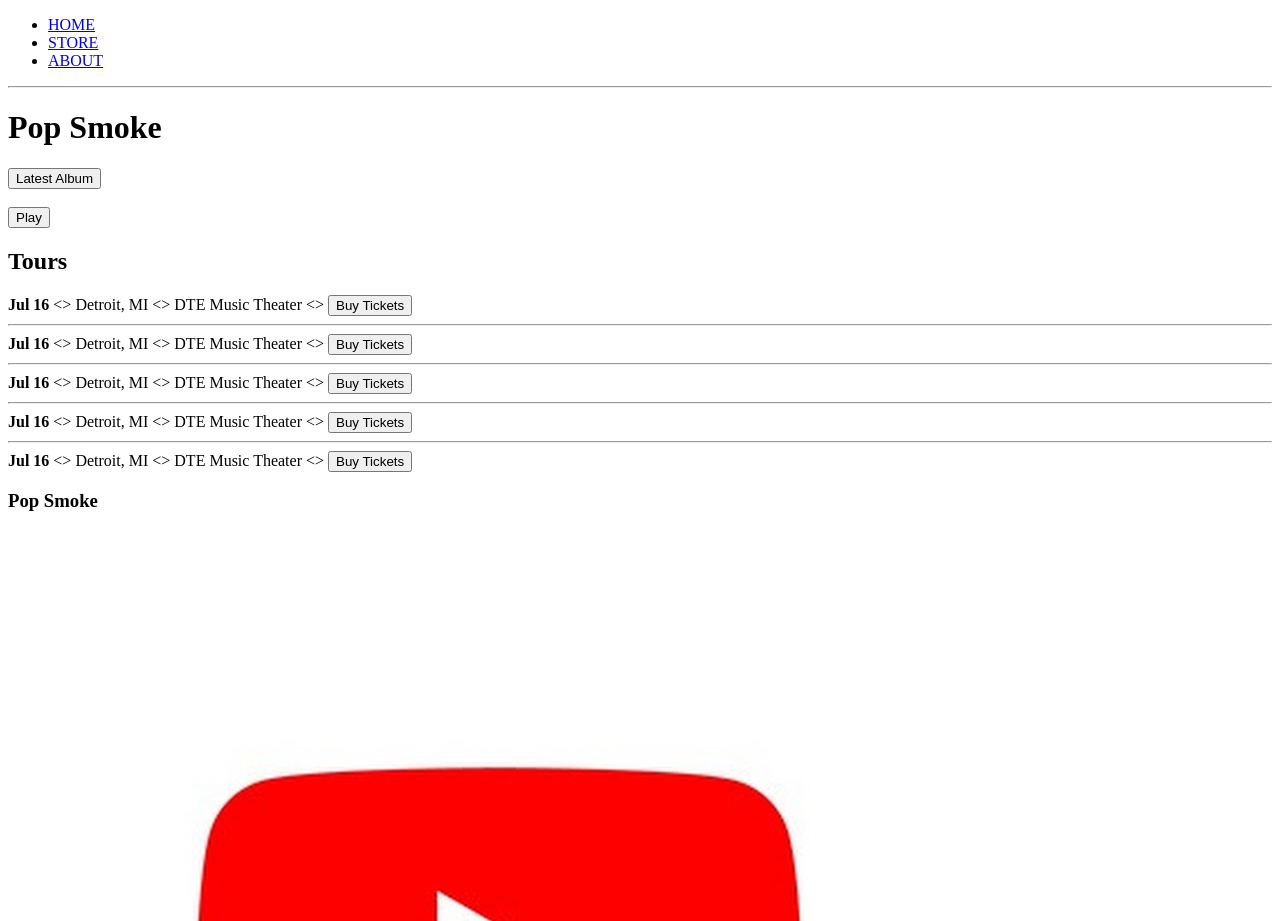
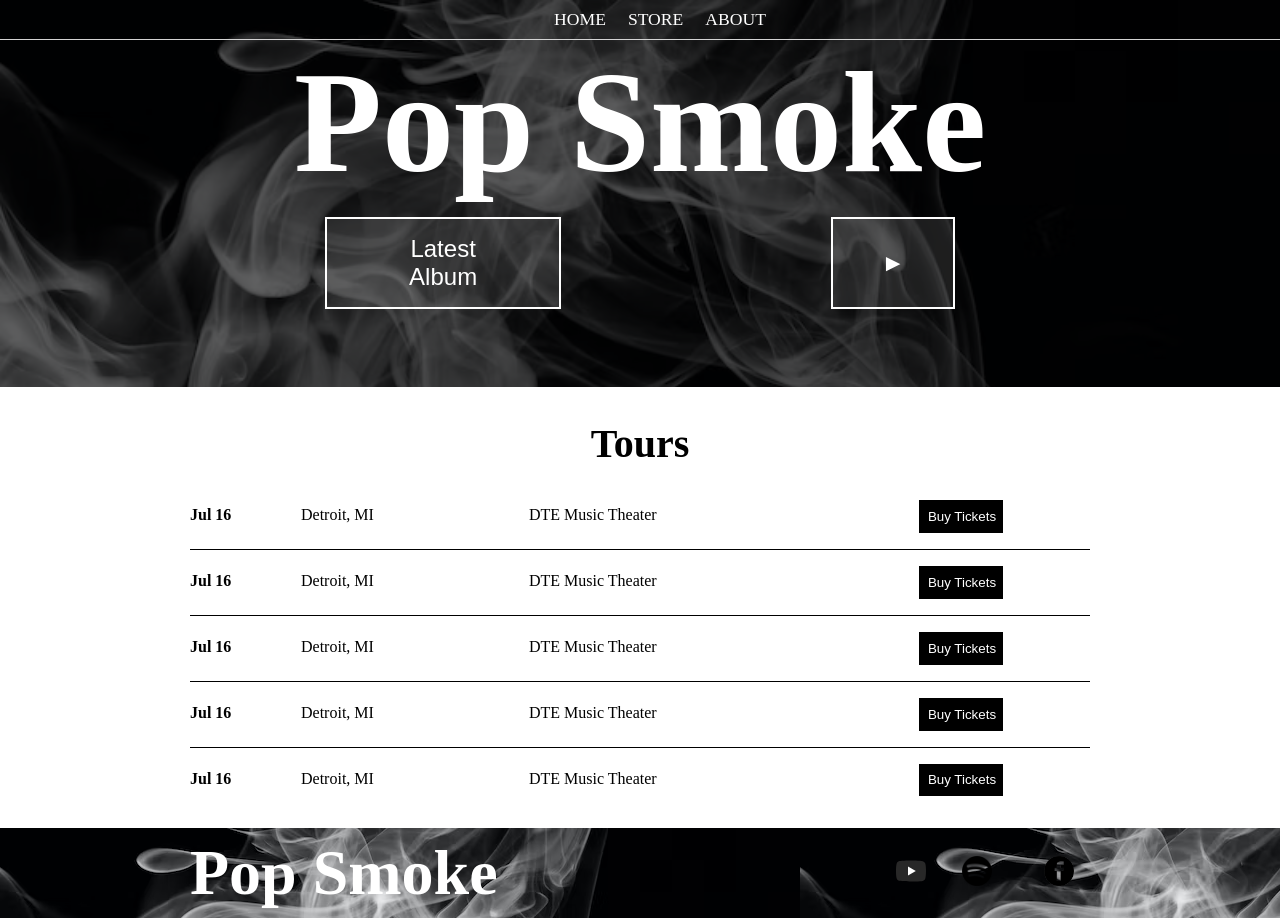
Before and after one commit to rwpc1/Favorite-Musician-, a plain HTML site: page index.html in a window 1280 px wide. Shown: the top 921 px of the page. Drawn offline with Linux system fonts and the light colour scheme.

Commit message:
Finished styling homepage and about page

```diff
--- a/index.html
+++ b/index.html
@@ -4,98 +4,88 @@
     <meta charset="UTF-8" />
     <meta http-equiv="X-UA-Compatible" content="IE=edge" />
     <meta name="viewport" content="width=device-width, initial-scale=1.0" />
+    <link rel="stylesheet" href="styles.css" />
     <title>Pop Smoke</title>
   </head>
   <body>
-    <header>
-      <nav>
+    <header class="main-header">
+      <nav class="nav main-nav">
         <ul>
           <li><a href="index.html">HOME</a></li>
           <li><a href="store.html">STORE</a></li>
           <li><a href="about.html">ABOUT</a></li>
         </ul>
       </nav>
-      <hr />
-      <h1>Pop Smoke</h1>
-      <button type="button">Latest Album</button>
-      <br />
-      <br />
-      <!-- Find a suitable background image -->
-      <button type="button">Play</button>
+      <h1 class="artist-name artist-name-large">Pop Smoke</h1>
+      <div class="container buttons">
+        <button class="btn btn-header" type="button">Latest Album</button>
+        <button class="btn btn-header" type="button">&#9658</button>
+    </div>
   </header>
-    <section>
-      <h2>Tours</h2>
+
+    <section class="content-section container">
+      <h2 class="section-header">Tours</h2>
       <div>
-        <div>
-          <strong>Jul 16</strong>
-          &lt;&gt;
-          <span>Detroit, MI</span>
-          &lt;&gt;
-          <span>DTE Music Theater</span>
-          &lt;&gt;
-          <button type="button">Buy Tickets</button>
-          <hr />
-          <div>
-            <strong>Jul 16</strong>
-            &lt;&gt;
-            <span>Detroit, MI</span>
-            &lt;&gt;
-            <span>DTE Music Theater</span>
-            &lt;&gt;
-            <button type="button">Buy Tickets</button>
-            <hr />
-            <div>
-              <strong>Jul 16</strong>
-              &lt;&gt;
-              <span>Detroit, MI</span>
-              &lt;&gt;
-              <span>DTE Music Theater</span>
-              &lt;&gt;
-              <button type="button">Buy Tickets</button>
-              <hr />
-              <div>
-                <strong>Jul 16</strong>
-                &lt;&gt;
-                <span>Detroit, MI</span>
-                &lt;&gt;
-                <span>DTE Music Theater</span>
-                &lt;&gt;
-                <button type="button">Buy Tickets</button>
-                <hr />
-                <div>
-                  <strong>Jul 16</strong>
-                  &lt;&gt;
-                  <span>Detroit, MI</span>
-                  &lt;&gt;
-                  <span>DTE Music Theater</span>
-                  &lt;&gt;
-                  <button type="button">Buy Tickets</button>
+        <div class="tour-row">
+          <span class="tour-item tour-date">Jul 16</span>
+          <span class="tour-item tour-city">Detroit, MI</span>
+          <span class="tour-item tour-arena">DTE Music Theater</span>
+          <button class="tour-item btn tour-btn btn-primary " type="button">Buy Tickets</button>
+        </div>
 
+        <div class="tour-row">
+          <span class="tour-item tour-date">Jul 16</span>
+          <span class="tour-item tour-city">Detroit, MI</span>
+          <span class="tour-item tour-arena">DTE Music Theater</span>
+          <button class="tour-item btn tour-btn btn-primary" type="button">Buy Tickets</button>
+        </div>
+
+        <div class="tour-row">
+          <span class="tour-item tour-date">Jul 16</span>
+          <span class="tour-item tour-city">Detroit, MI</span>
+          <span class="tour-item tour-arena">DTE Music Theater</span>
+          <button class="tour-item btn tour-btn btn-primary" type="button">Buy Tickets</button>
+        </div>
+
+        <div class="tour-row">
+          <span class="tour-item tour-date">Jul 16</span>
+          <span class="tour-item tour-city">Detroit, MI</span>
+          <span class="tour-item tour-arena">DTE Music Theater</span>
+          <button class="tour-item btn tour-btn btn-primary" type="button">Buy Tickets</button>
+        </div>
+
+        <div class="tour-row">
+          <span class="tour-item tour-date">Jul 16</span>
+          <span class="tour-item tour-city">Detroit, MI</span>
+          <span class="tour-item tour-arena">DTE Music Theater</span>
+          <button class="tour-item btn tour-btn btn-primary" type="button">Buy Tickets</button>
         </div>
       </div>
     </section>
 
-    <footer>
-      <h3>Pop Smoke</h3>
-      <ul>
+    <footer class="main-footer">
+      <div class="container main-footer-container">
+        <h3 class="artist-name">Pop Smoke</h3>
+        <ul class="nav footer-nav">
           <li>
             <a href="https://www.youtube.com/" target="_blank"
-            ><img src="/images/youtube.jpeg" />
+              ><img src="/images/YouTube_dark_icon_(2017).svg" />
             </a>
           </li>
           <li>
             <a href="https://www.spotify.com/us/" target="_blank"
-            ><img src="/images/Spotify.jpeg"
+              ><img src="/images/spotify-black.png"
             /></a>
           </li>
           <li>
             <a>
               <a href="https://www.facebook.com/" target="_blank"
-              ><img src="/images/facebook.png"
+                ><img src="/images/Facebook+Icon+Black.png"
               /></a>
             </a>
           </li>
         </ul>
+      </div>
     </footer>
   </body>
 </html>
--- /dev/null
+++ b/styles.css
@@ -0,0 +1,176 @@
+* font {
+  box-sizing: border-box;
+}
+
+html,
+body {
+  margin: 0;
+  padding: 0;
+}
+
+.nav ul {
+  margin: 0;
+}
+
+.nav li {
+  display: inline;
+}
+
+.nav a {
+  display: inline-block;
+  padding: 0.5em;
+  text-decoration: none;
+  color: white;
+}
+
+.nav a:hover {
+  background-color: lightgrey;
+}
+
+.main-nav {
+  text-align: center;
+  font-size: 1.1em;
+  font-weight: lighter;
+  border-bottom: 1px solid lightgrey;
+}
+
+.main-nav li {
+  padding: 0, 5%;
+}
+
+.main-header {
+  background-color: rgba(0, 0, 0, 0.6);
+  background-image: url(/images/header-background.avif);
+  background-blend-mode: multiply;
+  background-size: cover;
+  padding-bottom: 30px;
+}
+
+.artist-name {
+  text-align: center;
+  margin: 0;
+  font-size: 4em;
+  color: white;
+}
+
+.artist-name-large {
+  font-size: 9em;
+}
+
+.content-section {
+  margin: 1em;
+}
+
+.container {
+  max-width: 900px;
+  margin: 0 auto;
+  padding: 0 1.5em;
+}
+
+.section-header {
+  text-align: center;
+  font-size: 2.5em;
+}
+
+.about-artist-image {
+  float: left;
+  height: 200px;
+  width: 200px;
+  margin: 15px;
+  border-radius: 50%;
+}
+
+.main-footer {
+  background-image: url(/images/header-background.avif);
+  color: white;
+  padding: 0.25em 0;
+}
+
+.main-footer-container {
+  display: flex;
+  align-items: center;
+}
+
+.main-footer-container ul {
+  flex-grow: 1;
+  text-align: end;
+}
+
+.footer-nav li {
+  padding: 0 0.5em;
+}
+
+.footer-nav img {
+  width: 30px;
+  height: 30px;
+}
+
+.btn {
+  text-align: center;
+  vertical-align: middle;
+  padding: 0.67em;
+  cursor: pointer;
+}
+
+.btn-header {
+  margin: 0.5em 15% 2em 15%;
+  color: white;
+  border: 2px solid white;
+  background-color: rgba(255, 255, 255, 0.1);
+  border-radius: 0;
+  font-size: 1.5em;
+  font-weight: lighter;
+  padding-left: 2em;
+  padding-right: 2em;
+}
+
+.btn-header:hover {
+  background-color: black;
+}
+
+.tour-row {
+  border-bottom: 1px solid black;
+  padding-bottom: 1em;
+  margin-bottom: 1em;
+}
+
+.tour-row:last-child {
+  border-bottom: none;
+}
+
+.tour-item {
+  display: inline-block;
+  padding-right: 0.5em;
+}
+
+.tour-date {
+  font-weight: bold;
+  width: 11%;
+}
+
+.tour-city {
+  width: 24%;
+}
+
+.tour-arena {
+  width: 42%;
+}
+
+.tour-btn {
+  max-width: 19%;
+}
+
+.btn-primary {
+  background-color: black;
+  color: white;
+  border: none;
+  border-radius: 0;
+}
+
+.btn-primary:hover {
+  background-color: black;
+}
+
+.buttons {
+  display: flex;
+}
```
Also changed, not shown: about.html (+18 -14 lines), images/Facebook+Icon+Black.png (added), images/Spotify.jpeg (deleted), images/YouTube_dark_icon_(2017).svg (added), images/facebook.png (deleted), images/header-background.avif (added), images/spotify-black.png (added), images/youtube.jpeg (deleted). Lines whose indentation alone changed are shown as unchanged.
